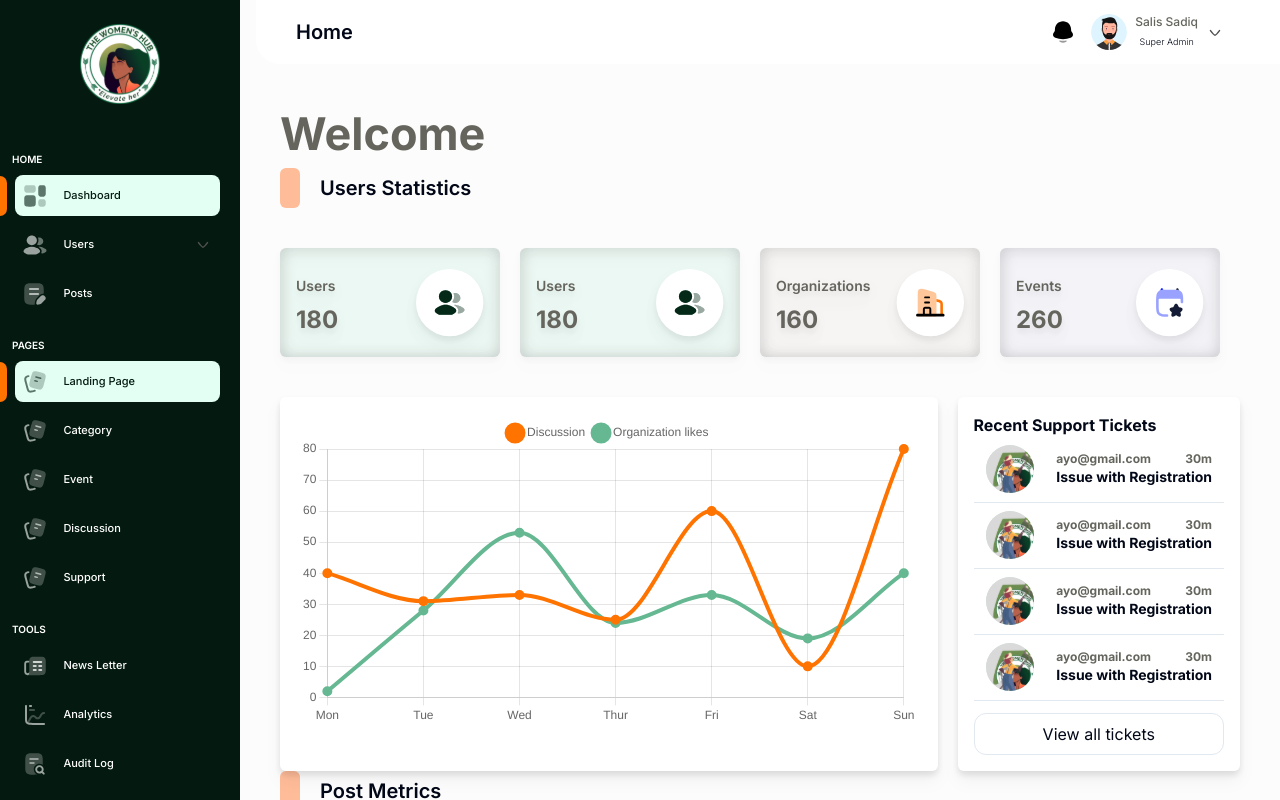
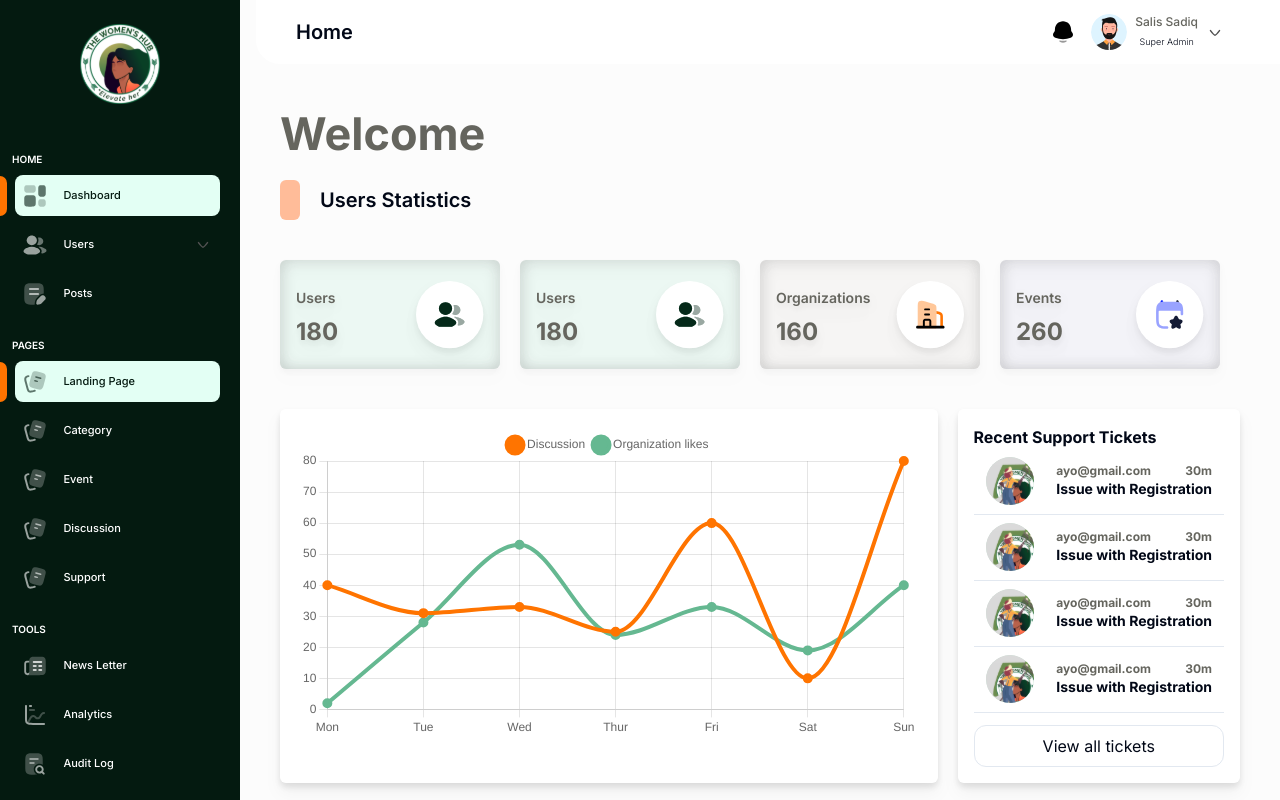
Before and after one commit to VKM-Repos/women-hub-admin, a React (Vite) app: page /home in a window 1280 px wide. Shown: the top 800 px of the page. Built offline with nearby package versions, Linux system fonts and the light colour scheme.

Commit message:
Add some margins to some home elements

```diff
--- a/src/pages/main/Home/Index.tsx
+++ b/src/pages/main/Home/Index.tsx
@@ -10,7 +10,7 @@ export default function Home() {
   return (
     <div className="font-inter">
       <h1 className="font-bold text-[45px] text-txtColor">Welcome</h1>
-      <div className="">
+      <div className="mt-3">
         <Tag title="Users Statistics" />
         <div className="flex gap-5 mt-10 w-full">
           {userStarts?.map((stats) => (
@@ -23,7 +23,7 @@ export default function Home() {
           ))}
         </div>
       </div>
-      <div className="flex gap-5 mt-10">
+      <div className="flex gap-5 mt-10 mb-10">
         <div className="bg-white rounded-md drop-shadow-lg w-[70%]">
           <LineChart />
         </div>
```
